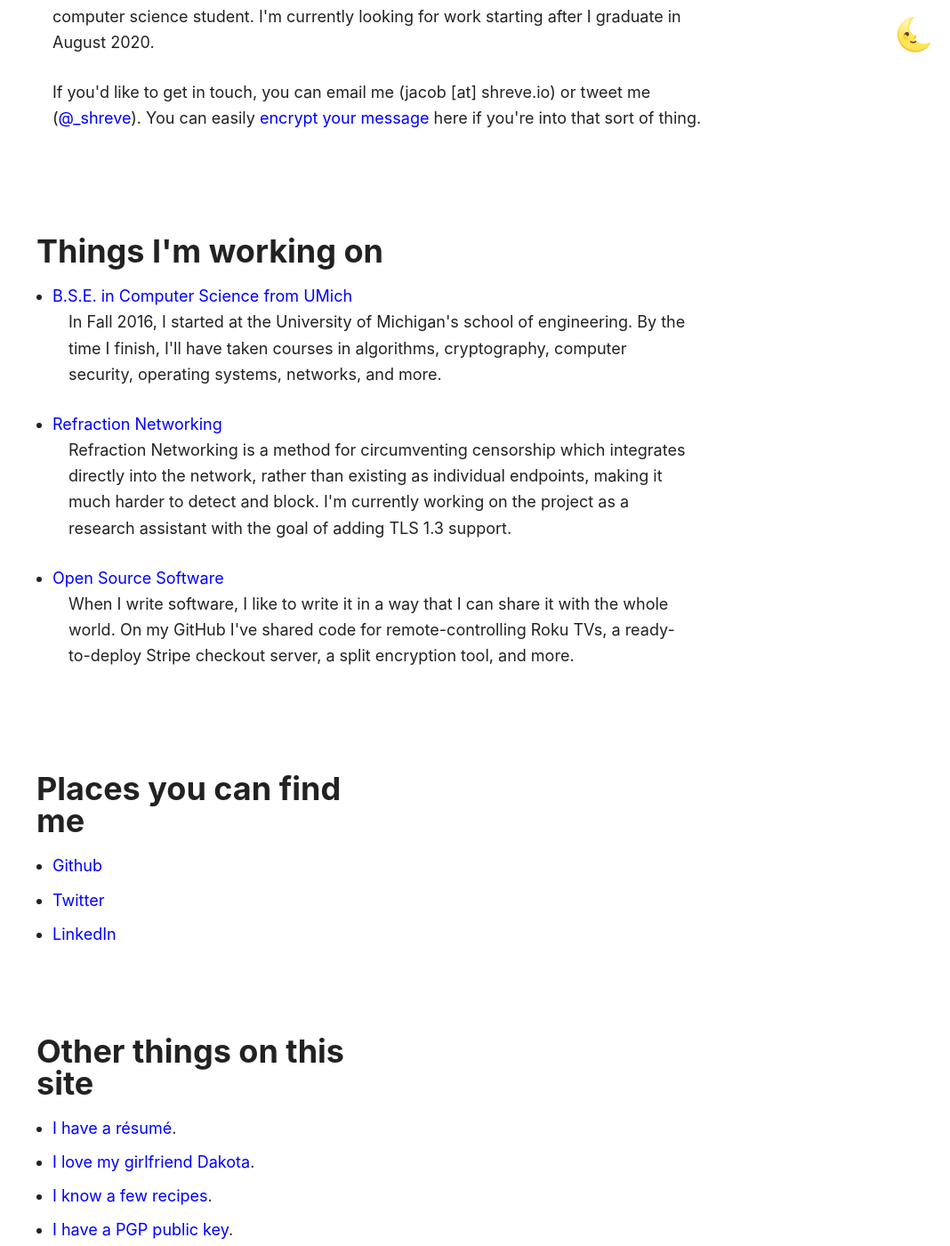
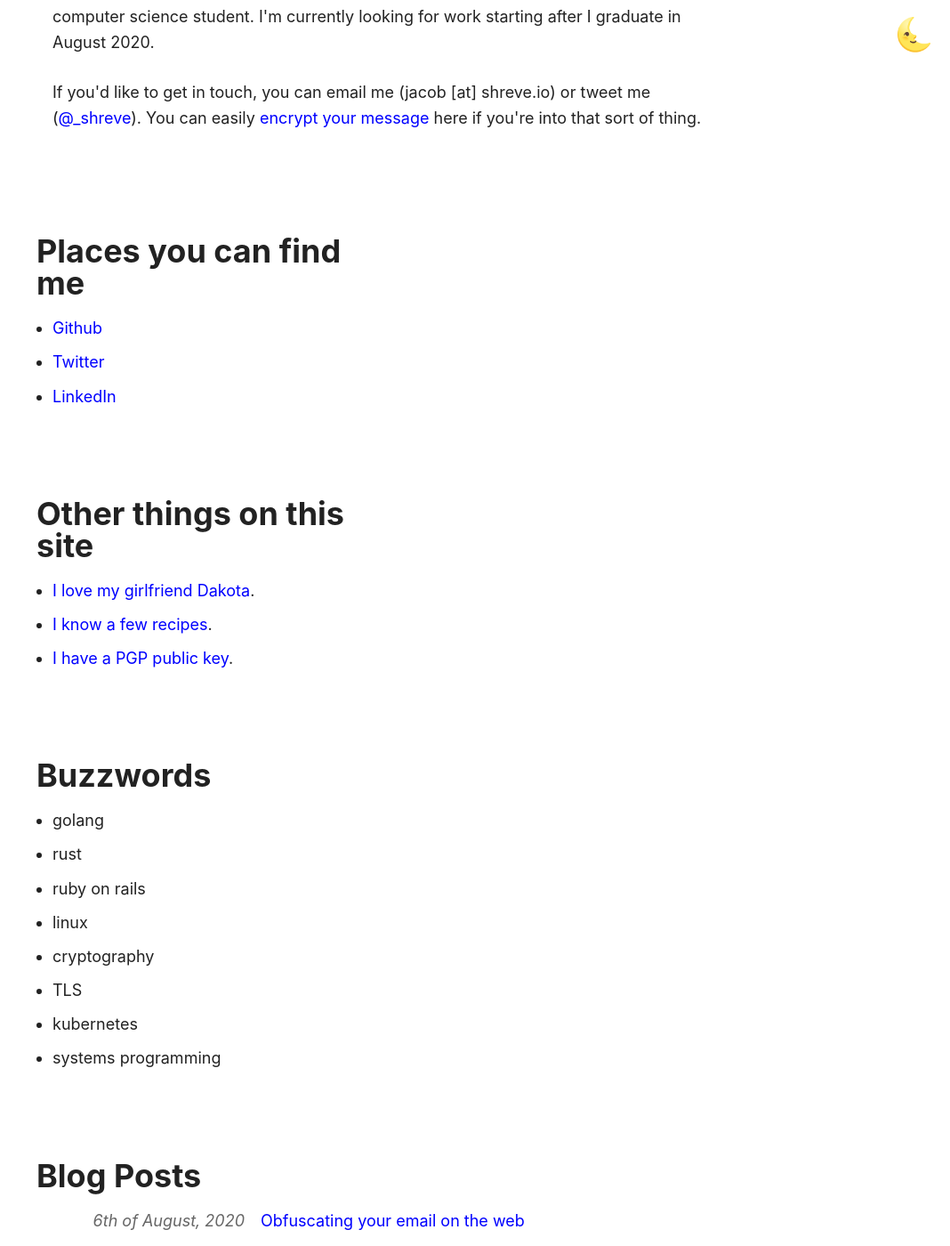
Before and after one commit to shreve/shreve.io, a Jekyll site: the page built from index.html, in a window 1280 px wide and 1400 px high, scrolled down 618 px. Shown: the whole window at 89% size, without its empty margins (212-1280 px from the left). Built offline with Jekyll 4.4.1, drawn with Linux system fonts in a browser that asks for light colours.

Commit message:
Remove old stuff and resume

```diff
--- a/index.html
+++ b/index.html
@@ -50,7 +50,7 @@
     If you'd like to get in touch, you can email me (jacob [at] shreve.io) or tweet me (<a href="https://twitter.com/_shreve">@_shreve</a>). You can easily <a href="/encrypt">encrypt your message</a> here if you're into that sort of thing.
   </p>
   </div>
-  <div class="col">
+  <!-- <div class="col">
     <h3>Things I'm working on</h3>
     <ul>
       <li>
@@ -81,7 +81,7 @@
         </p>
       </li>
     </ul>
-  </div>
+  </div> -->
 
   <section class="row-2">
     <div class="col">
@@ -95,7 +95,6 @@
     <div class="col">
       <h3>Other things on this site</h3>
       <ul>
-        <li><a href="https://shreve.github.io/resume/resume.pdf" target="_blank">I have a r&eacute;sum&eacute;</a>.</li>
         <li><a href="http://i.❤.dakota.jacobevanshreve.me">I love my girlfriend Dakota</a>.</li>
         <li><a href="/recipes/">I know a few recipes</a>.</li>
         <li><a href="/key.asc">I have a PGP public key</a>.</li>
```
Also changed, not shown: 1 other file.
